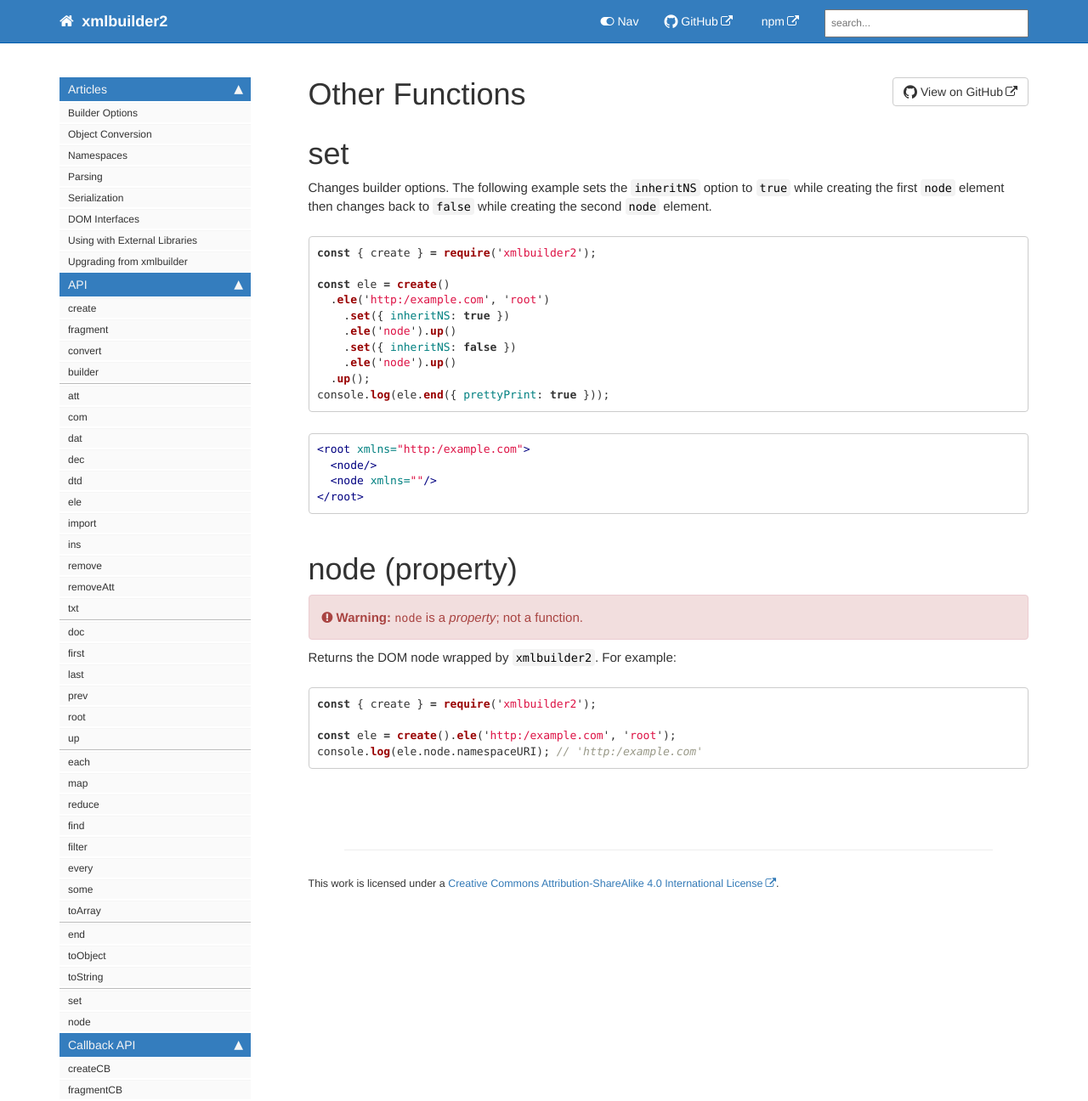
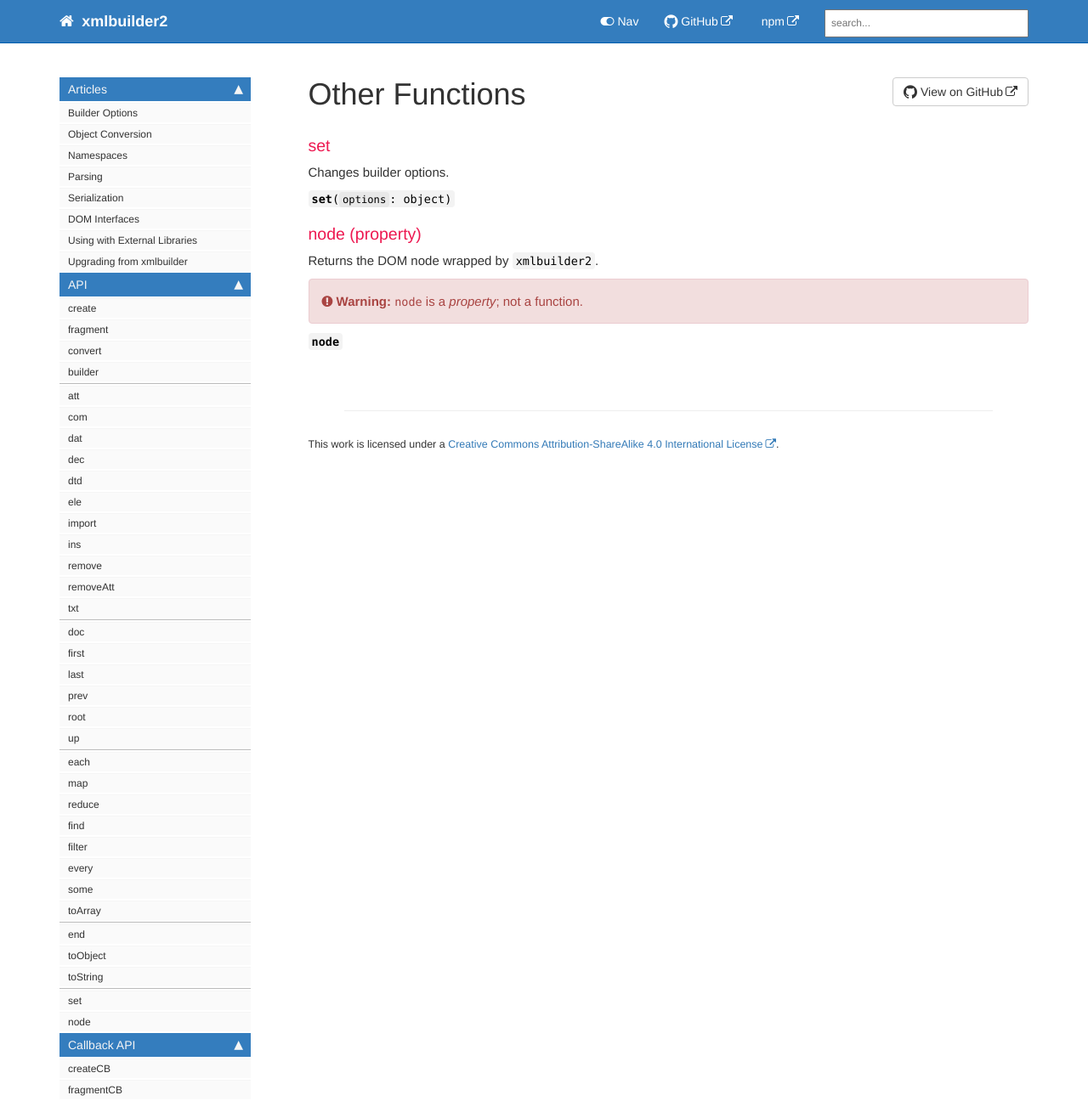
Before and after one commit to oozcitak/xmlbuilder2, a Jekyll site: the page built from docs/pages/other-functions.md, in a window 1280 px wide. Shown: the whole page at 85% size. Built offline with Jekyll 4.4.1, drawn with Linux system fonts in a browser that asks for light colours; comment, search, counter and statistics services are not loaded.

Commit message:
Format other functions page

````diff
--- a/docs/pages/other-functions.md
+++ b/docs/pages/other-functions.md
@@ -7,11 +7,19 @@
 comments: false
 ---
 
-# set
+### set
 
-Changes builder options. The following example sets the `inheritNS` option to `true` while creating the first `node` element then changes back to `false` while creating the second `node` element.
+Changes builder options.
 
-```javascript
+<details markdown="1">
+<summary><code><strong>set</strong>(<code>options</code>: object)</code></summary>
+<br/>
+
+* `options` - builder options
+
+The following example sets the `inheritNS` option to `true` while creating the first `node` element then changes back to `false` while creating the second `node` element.
+
+```js
 const { create } = require('xmlbuilder2');
 
 const ele = create()
@@ -23,23 +31,31 @@
   .up();
 console.log(ele.end({ prettyPrint: true }));
 ```
-
 ```xml
 <root xmlns="http:/example.com">
   <node/>
   <node xmlns=""/>
 </root>
 ```
+</details>
 
-# node (property)
+
+### node (property)
+
+Returns the DOM node wrapped by `xmlbuilder2`.
 
 {% include warning.html content="`node` is a _property_; not a function." %}
 
-Returns the DOM node wrapped by `xmlbuilder2`. For example:
+<details markdown="1">
+<summary><code><strong>node</strong></code></summary>
+<br/>
 
-```javascript
+For example:
+
+```js
 const { create } = require('xmlbuilder2');
 
 const ele = create().ele('http:/example.com', 'root');
 console.log(ele.node.namespaceURI); // 'http:/example.com'
 ```
+</details>
````
